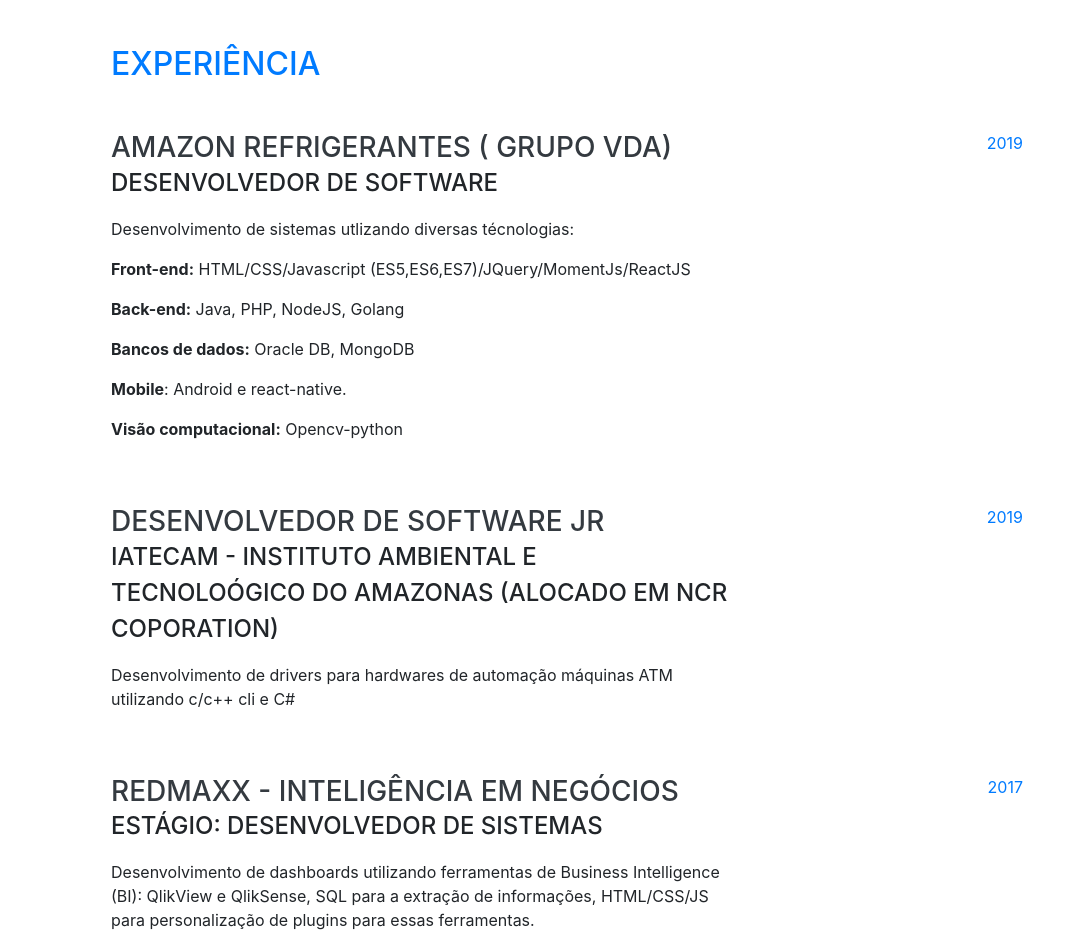
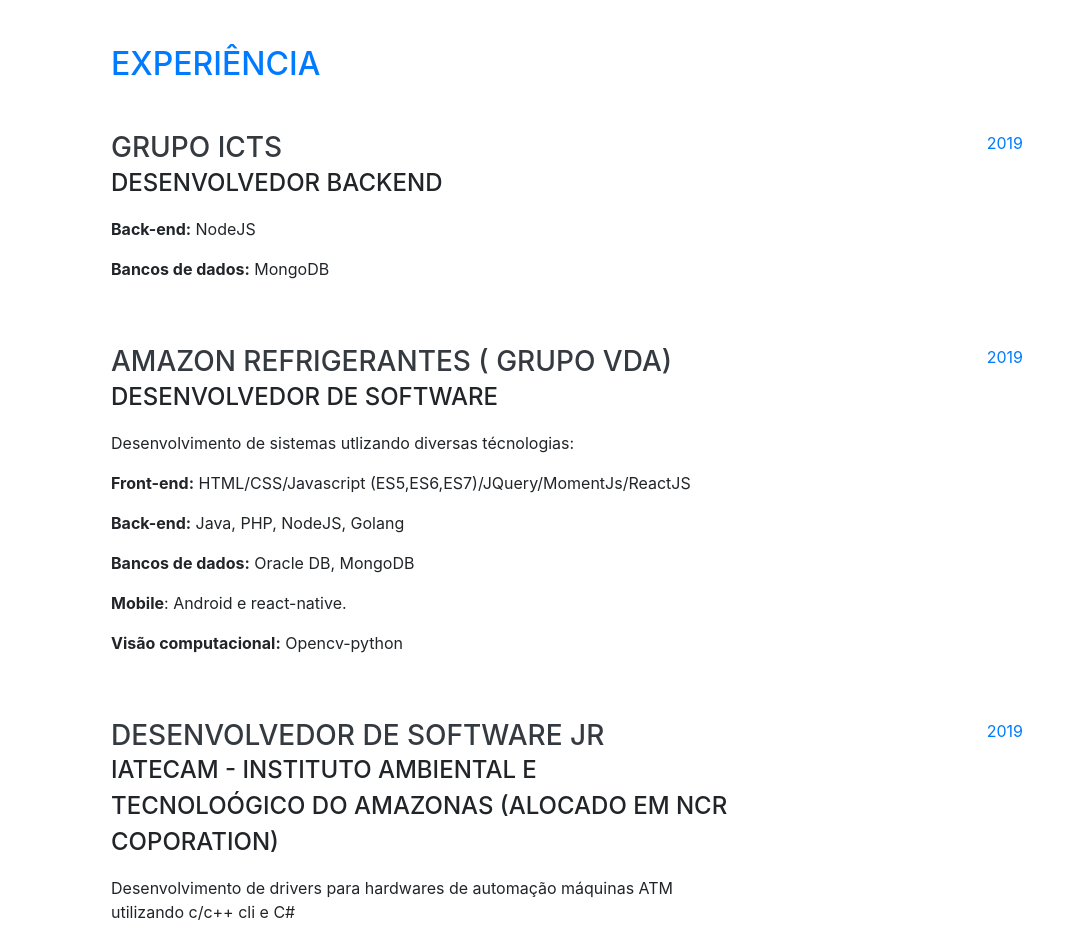
Before and after one commit to matheusserrao/meu-portifolio, a website with bundled scripts: page index.html in a window 1280 px wide. Shown: the part 804-1735 px from the top of the page, without its empty margins (209-1280 px from the left). Built offline with nearby package versions, Linux system fonts and the light colour scheme; a web font is replaced by a local one.

Commit message:
add new enterprise

```diff
--- a/index.html
+++ b/index.html
@@ -88,7 +88,7 @@
           <a target="_blank" href="https://www.linkedin.com/in/matheus-serrao/">
             <i class="fab fa-linkedin-in"></i>
           </a>
-          <a target="_blank" href="http://github.com/BluurProgrammer/">
+          <a target="_blank" href="http://github.com/matheusserrao/">
             <i class="fab fa-github"></i>
           </a>
           <a target="_blank" href="https://twitter.com/matheusserrao95">
@@ -106,6 +106,18 @@
     <section class="resume-section p-3 p-lg-5 d-flex justify-content-center" id="experience">
       <div class="w-100">
         <h2 class="mb-5 text-primary">Experiência</h2>
+
+        <div class="resume-item d-flex flex-column flex-md-row justify-content-between mb-5">
+          <div class="resume-content">
+            <h3 class="mb-0">Grupo ICTS</h3>
+            <div class="subheading mb-3">Desenvolvedor backend</div>
+            <p><strong>Back-end:</strong> NodeJS</p>
+            <p><strong>Bancos de dados:</strong> MongoDB</p>
+          </div>
+          <div class="resume-date text-md-right">
+            <span class="text-primary">2019</span>
+          </div>
+        </div>
 
         <div class="resume-item d-flex flex-column flex-md-row justify-content-between mb-5">
           <div class="resume-content">
```
